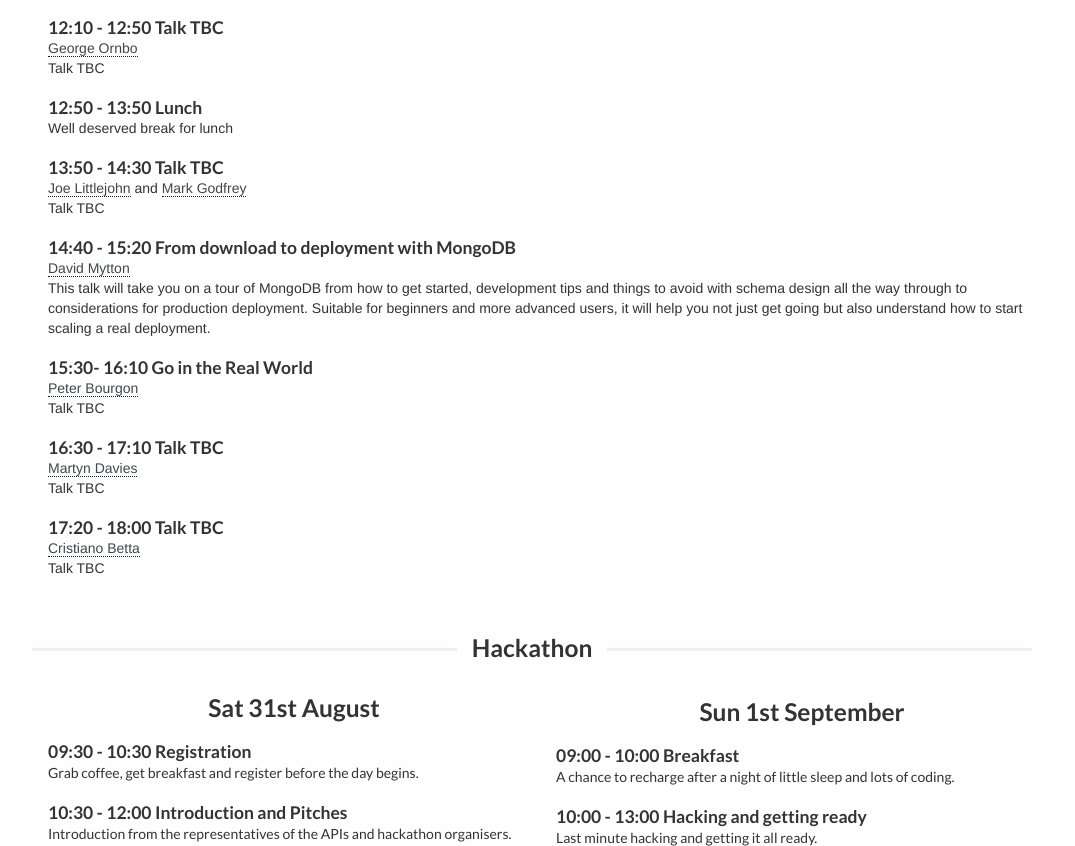
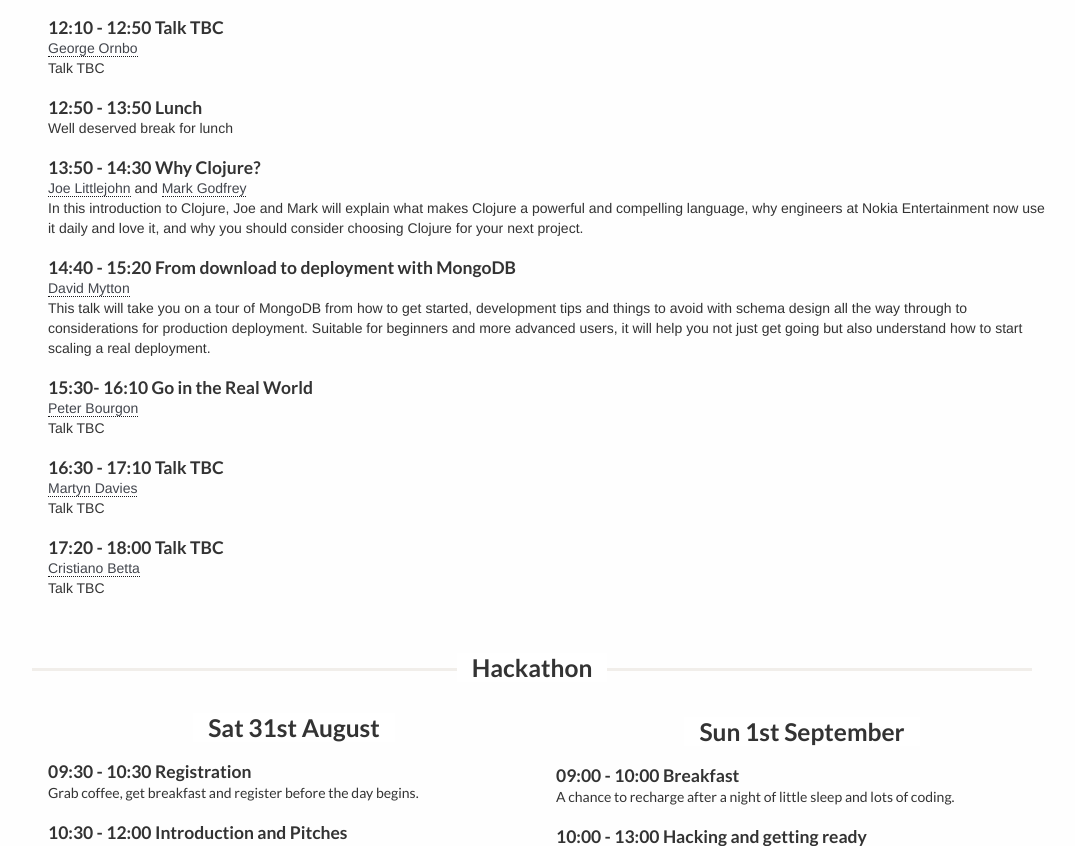
Before and after one commit to hackference/hackference-2013, a PHP site: page /schedule in a window 1280 px wide. Shown: the part 627-1473 px from the top of the page, without its empty margins (108-1183 px from the left). Run offline with PHP 8.4, Linux system fonts and the light colour scheme; some libraries are stand-ins or nearby versions.

Commit message:
Add the clojure talk abstract Add Joe Littlejohn Bio

```diff
--- a/schedule.php
+++ b/schedule.php
@@ -44,9 +44,9 @@
                             <p>Well deserved break for lunch</p>
                         </li>
                         <li>
-                            <h4>13:50 - 14:30 Talk TBC</h4>
+                            <h4>13:50 - 14:30 Why Clojure?</h4>
                             <p><a href="/speakers#joe-littlejohn" title="Talk by Joe Littlejohn">Joe Littlejohn</a> and <a href="/speakers#mark-godfrey" title="Talk by mark Godfrey">Mark Godfrey</a></p>
-                            <p>Talk TBC</p>
+                            <p>In this introduction to Clojure, Joe and Mark will explain what makes Clojure a powerful and compelling language, why engineers at Nokia Entertainment now use it daily and love it, and why you should consider choosing Clojure for your next project.</p>
                         </li>
                         <li>
                             <h4>14:40 - 15:20 From download to deployment with MongoDB</h4>
--- a/speakers.php
+++ b/speakers.php
@@ -174,7 +174,7 @@
 					<img src='http://fakeimg.pl/300x300/ccc/fff/?text=Coming%20Soon' />
 				</div>
 				<div class="speakerName">Joe Littlejohn</div>
-				<p>Coming soon...</p>
+				<p>A software guy with 10 years experience in the industry. Currently a principal engineer at Nokia Entertainment, Joe has been a citizen of the Land of Lisp (thanks to Clojure) for the last 18 months. He also helps organise Bristol's monthly functional programming meet-up BrisFunctional.</p>
 			</div>
 
 		</div>
```
